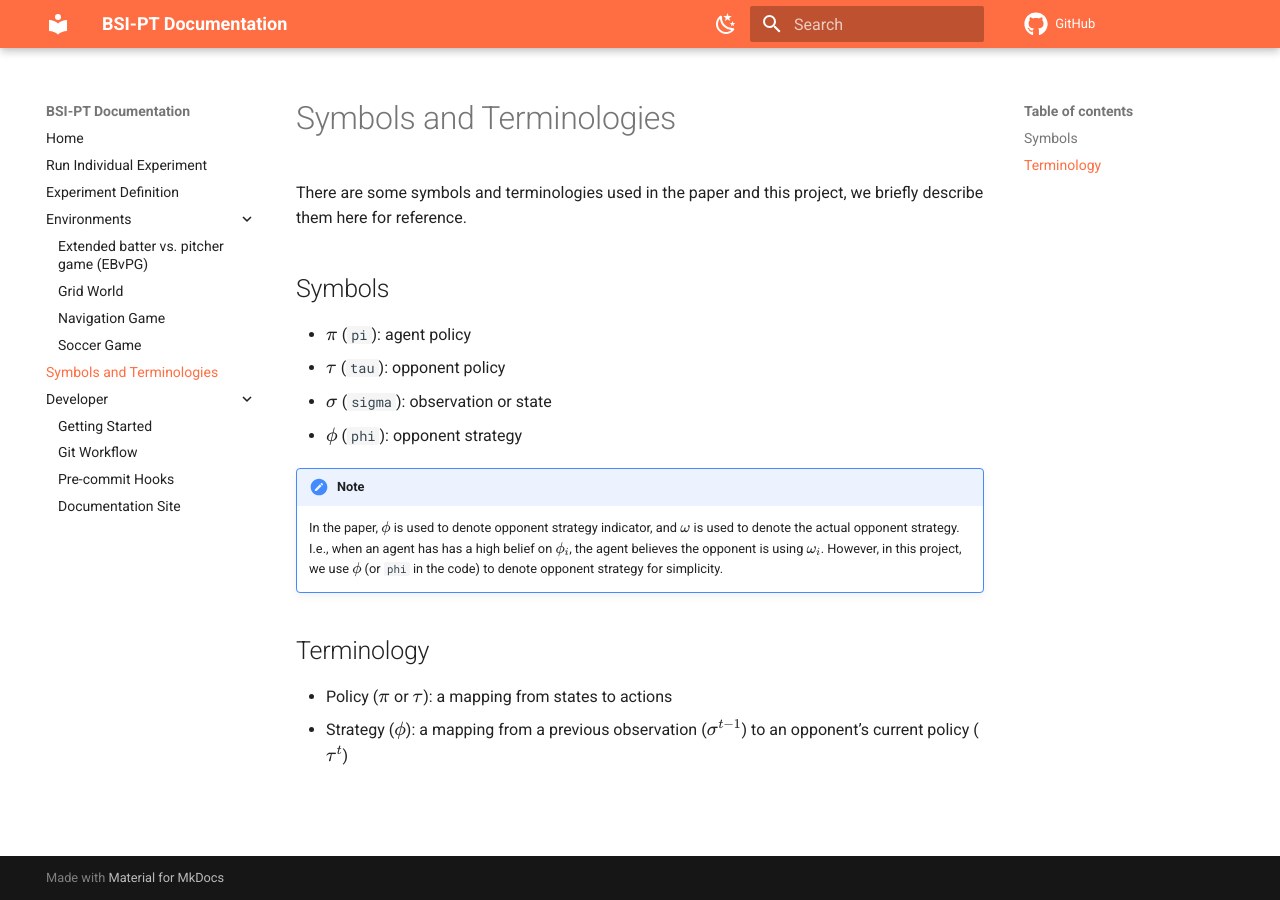
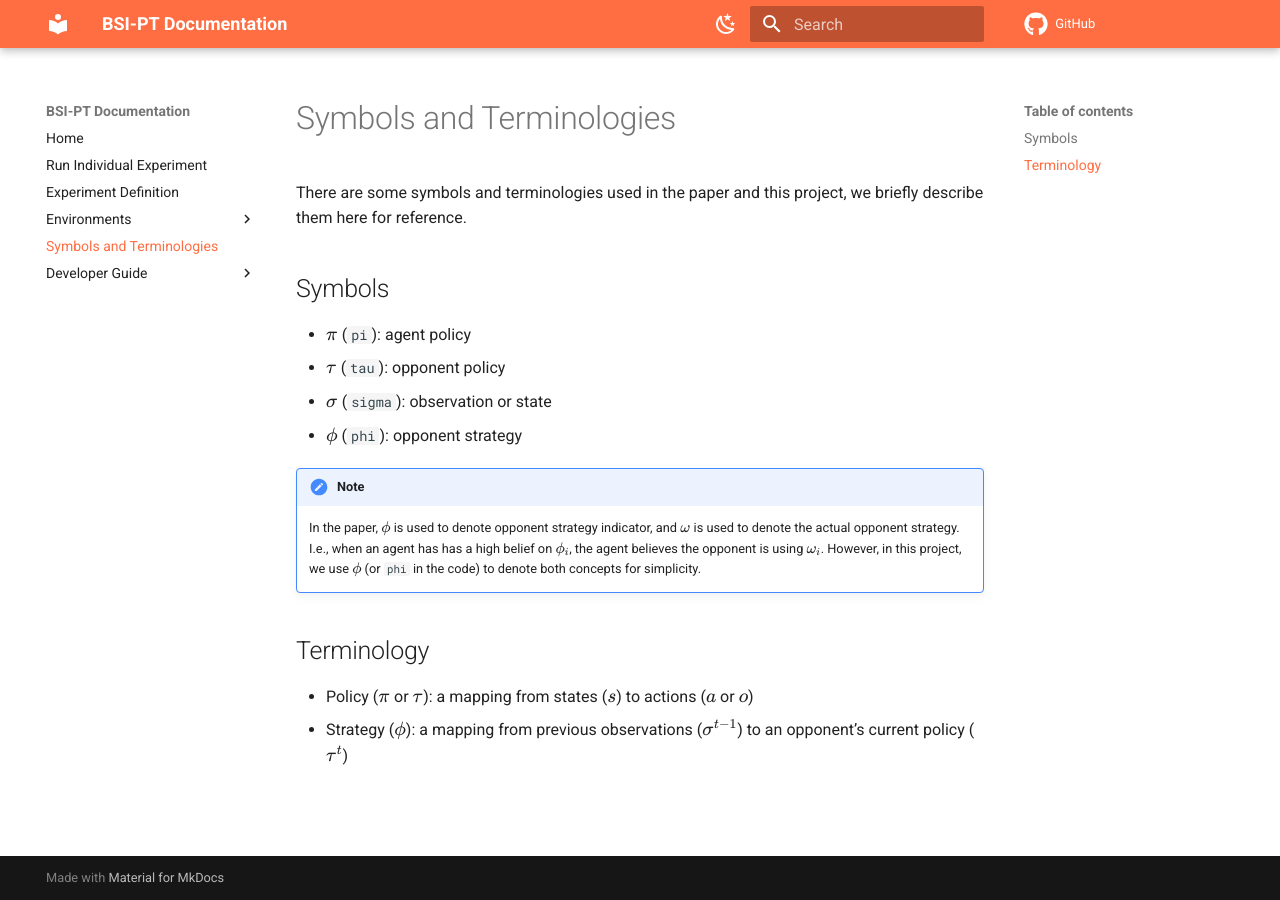
Before and after one commit to jerry871002/bsi-pt, an MkDocs documentation site: the page built from docs/explain.md, in a window 1280 px wide. Built offline with MkDocs 1.6.1 and Material for MkDocs 9.7.7, drawn with Linux system fonts in a browser that asks for light colours; comment, search, counter and statistics services are not loaded.

Commit message:
doc: minor updates and fixes (#40, #41)

```diff
--- a/docs/explain.md
+++ b/docs/explain.md
@@ -3,15 +3,16 @@
 There are some symbols and terminologies used in the paper and this project, we briefly describe them here for reference.
 
 ## Symbols
+
 - $\pi$ (`pi`): agent policy
 - $\tau$ (`tau`): opponent policy
 - $\sigma$ (`sigma`): observation or state
 - $\phi$ (`phi`): opponent strategy
 
 !!! note
-    In the paper, $\phi$ is used to denote opponent strategy indicator, and $\omega$ is used to denote the actual opponent strategy. I.e., when an agent has has a high belief on $\phi_i$, the agent believes the opponent is using $\omega_i$. However, in this project, we use $\phi$ (or `phi` in the code) to denote opponent strategy for simplicity.
+    In the paper, $\phi$ is used to denote opponent strategy indicator, and $\omega$ is used to denote the actual opponent strategy. I.e., when an agent has has a high belief on $\phi_i$, the agent believes the opponent is using $\omega_i$. However, in this project, we use $\phi$ (or `phi` in the code) to denote both concepts for simplicity.
 
 ## Terminology
 
-- Policy ($\pi$ or $\tau$): a mapping from states to actions
-- Strategy ($\phi$): a mapping from a previous observation ($\sigma^{t-1}$) to an opponent’s current policy ($\tau^t$)
+- Policy ($\pi$ or $\tau$): a mapping from states ($s$) to actions ($a$ or $o$)
+- Strategy ($\phi$): a mapping from previous observations ($\sigma^{t-1}$) to an opponent’s current policy ($\tau^t$)
--- a/mkdocs.yml
+++ b/mkdocs.yml
@@ -11,7 +11,7 @@ nav:
     - 'Navigation Game': environments/navigation_game.md
     - 'Soccer Game': environments/soccer_game.md
   - 'Symbols and Terminologies': explain.md
-  - Developer:
+  - 'Developer Guide':
     - 'Getting Started': developer/index.md
     - 'Git Workflow': developer/git_workflow.md
     - 'Pre-commit Hooks': developer/pre_commit_hooks.md
@@ -38,7 +38,6 @@ theme:
         name: Switch to light mode
   features:
     - content.code.copy
-    - navigation.expand
 
 markdown_extensions:
   - abbr
```
Also changed, not shown: docs/environments/grid_world.md (+3 -0 lines), docs/environments/navigation_game.md (+4 -1 lines), docs/environments/soccer_game.md (+5 -2 lines).
